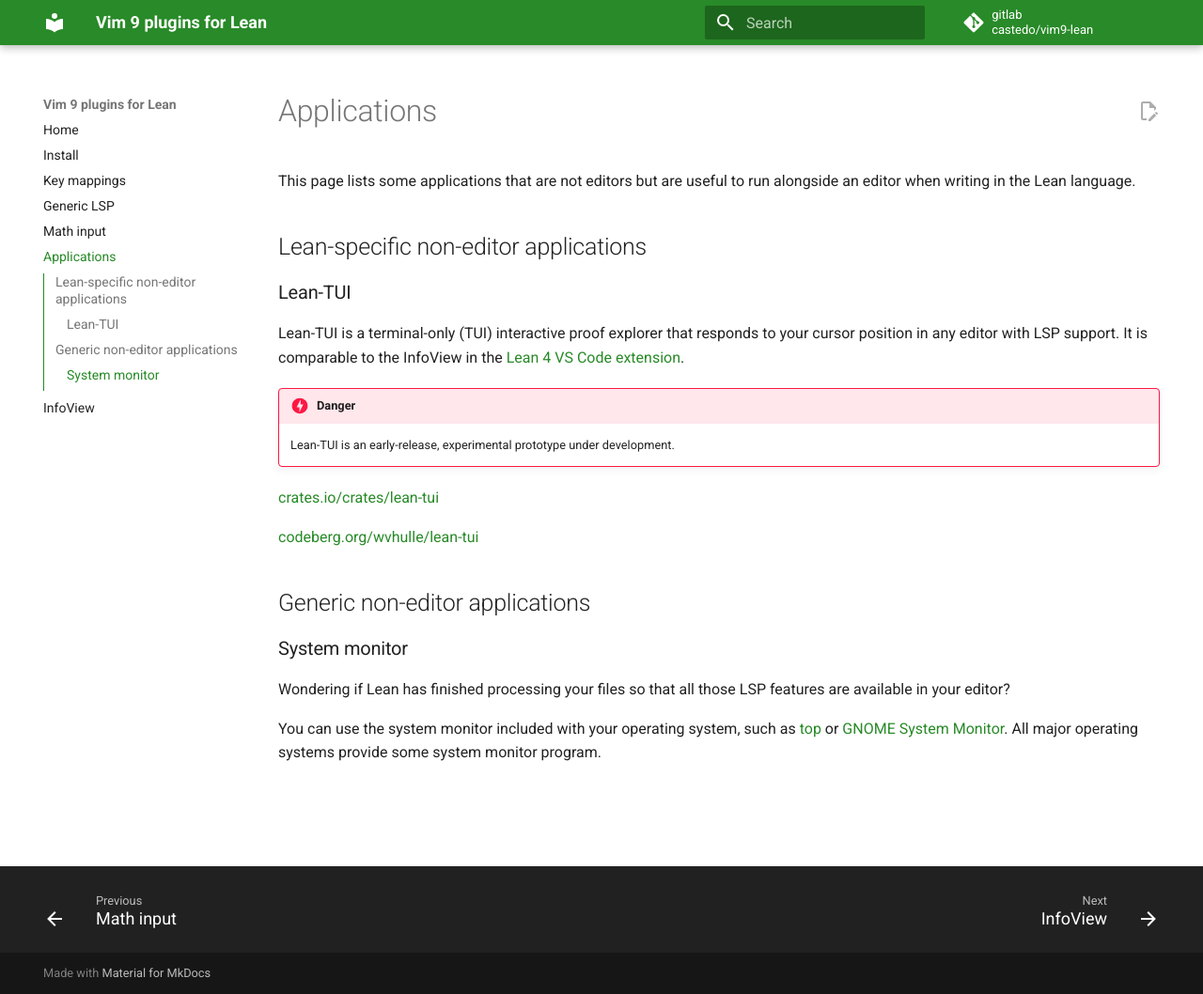
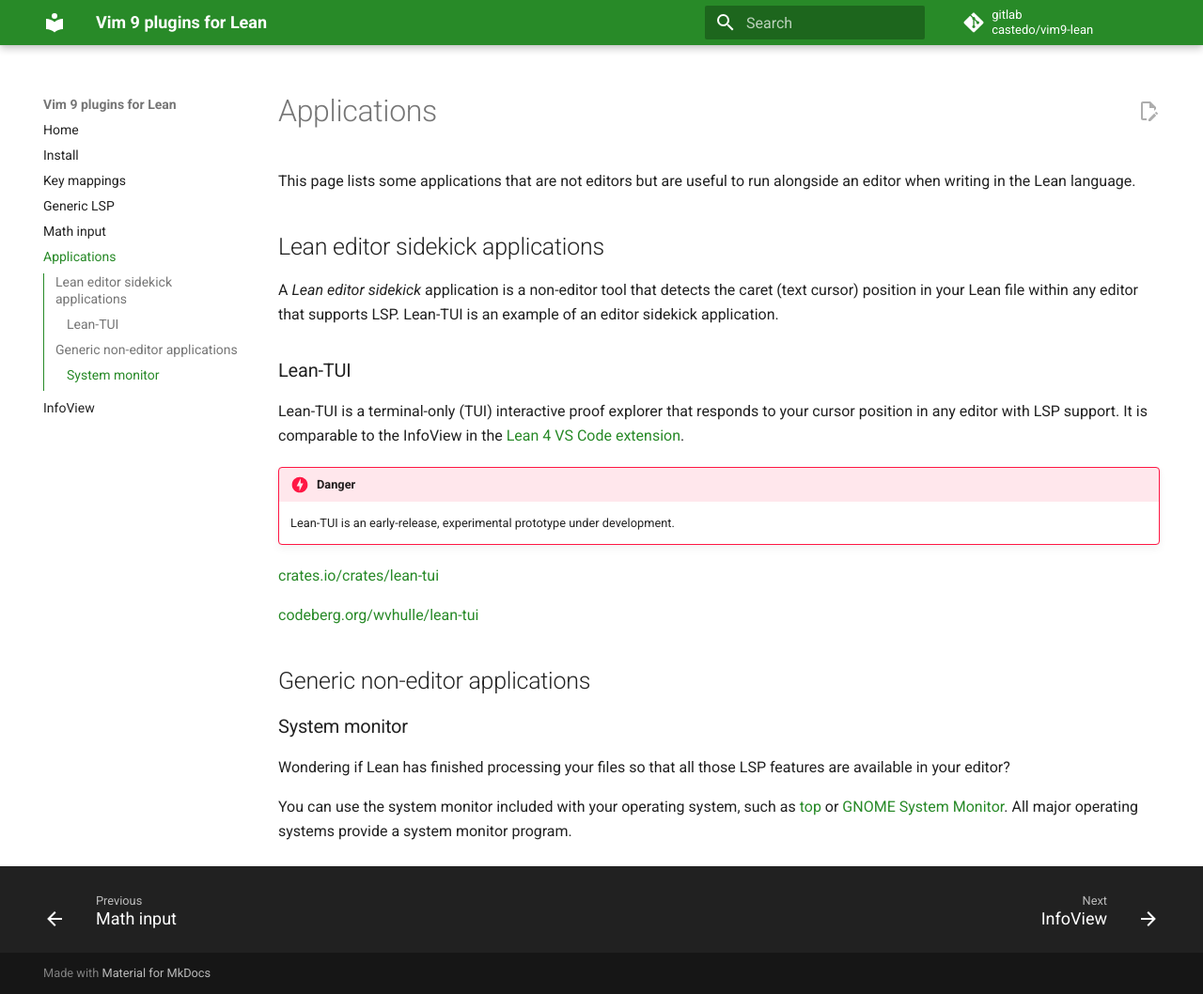
Before and after one commit to castedo/vim9-lean, an MkDocs documentation site: the page built from docs/applications.md, in a window 1280 px wide and 1058 px high. Shown: the whole window at 94% size. Built offline with MkDocs 1.6.1 and Material for MkDocs 9.7.7, drawn with Linux system fonts in a browser that asks for light colours; comment, search, counter and statistics services are not loaded.

Commit message:
use editor sidekick phrase

```diff
--- a/docs/applications.md
+++ b/docs/applications.md
@@ -5,8 +5,13 @@ This page lists some applications that are not editors but are useful to run alo
 an editor when writing in the Lean language.
 
 
-Lean-specific non-editor applications
--------------------------------------
+Lean editor sidekick applications
+---------------------------------
+
+A *Lean editor sidekick* application is a non-editor tool that detects the caret
+(text cursor) position in your Lean file within any editor that supports LSP.
+Lean-TUI is an example of an editor sidekick application.
+
 
 ### Lean-TUI
 
@@ -34,4 +39,4 @@ available in your editor?
 You can use the system monitor included with your operating system,
 such as [top](https://en.wikipedia.org/wiki/Top_(software)) or
 [GNOME System Monitor](https://apps.gnome.org/SystemMonitor/).
-All major operating systems provide some system monitor program.
+All major operating systems provide a system monitor program.
```
